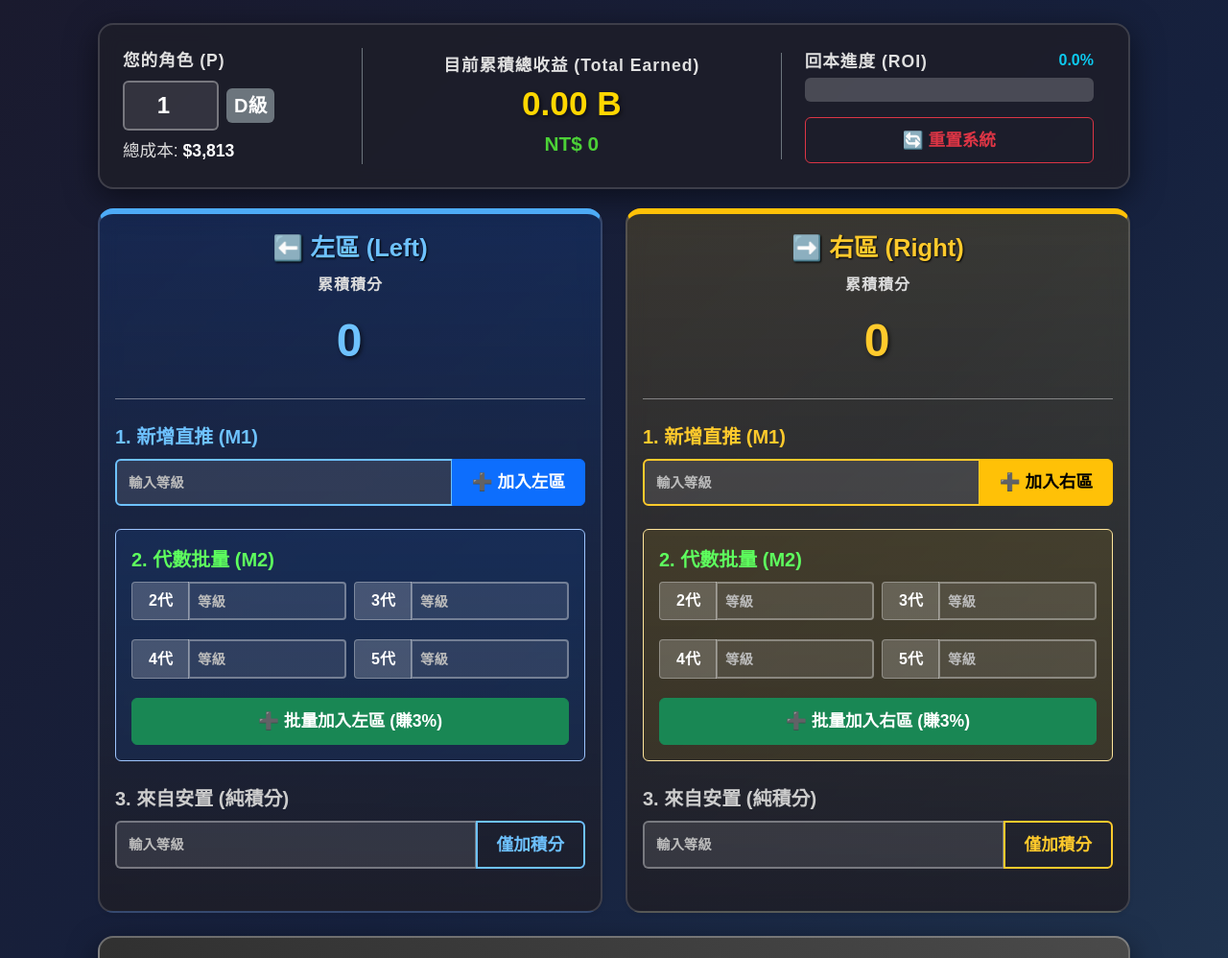
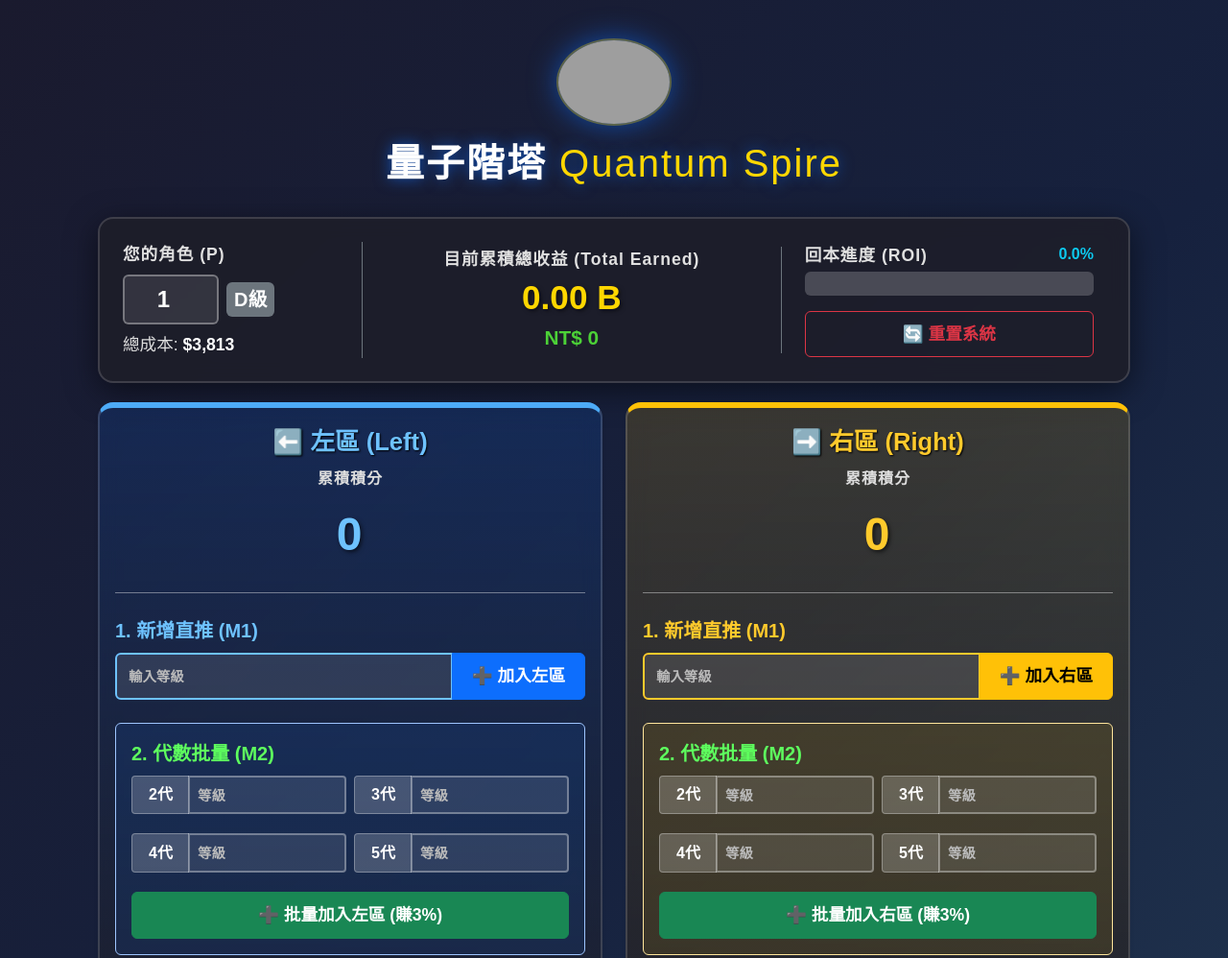
Before and after one commit to b0115080-prog/game-calculator, a plain HTML site: page index.html in a window 1280 px wide. Shown: the top 998 px of the page at 96% size. Drawn offline with nearby package versions, Linux system fonts and the light colour scheme; grey boxes are pictures that could not be loaded.

```diff
--- a/index.html
+++ b/index.html
@@ -16,6 +16,21 @@
             padding-bottom: 80px;
             font-family: "Microsoft JhengHei", "Heiti TC", sans-serif;
             color: #ffffff; /* 預設文字全白 */
+        }
+
+        /* --- Logo 區塊樣式 (新增) --- */
+        .header-section {
+            text-align: center;
+            margin-bottom: 2rem;
+            padding-top: 1rem;
+        }
+        .main-logo {
+            max-width: 120px;
+            height: auto;
+            margin-bottom: 15px;
+            filter: drop-shadow(0 0 15px rgba(13, 110, 253, 0.6)); /* 讓 Logo 發光 */
+            border-radius: 50%; /* 如果圖片是方形的，這會讓它變圓，若Logo本身是透明底可移除 */
+            border: 2px solid rgba(255, 215, 0, 0.3);
         }
 
         /* --- 卡片樣式：降低透明度，提高對比 --- */
@@ -162,6 +177,26 @@
 <body>
 
 <div class="container mt-4" style="max-width: 1100px;">
+
+    <!-- 新增：Logo 與標題區塊 -->
+    <div class="header-section">
+        <!--
+             使用說明：
+             1. 請將剛剛生成的圖片下載，並重新命名為 logo.png
+             2. 將圖片放在與此 HTML 檔案同一個資料夾
+             3. 瀏覽器會自動讀取並顯示
+        -->
+        <img src="logo.png" alt="Quantum Spire Logo" class="main-logo" onerror="this.style.display='none'; document.getElementById('backup-icon').style.display='inline-block';">
+
+        <!-- 備用圖示 (當找不到 logo.png 時顯示) -->
+        <div id="backup-icon" style="display:none; margin-bottom: 15px;">
+            <span style="font-size: 4rem; color: #0d6efd;">⚛️</span>
+        </div>
+
+        <h1 class="fw-bold text-white" style="letter-spacing: 2px; text-shadow: 0 0 15px rgba(13, 110, 253, 0.6);">
+            量子階塔 <span style="color: #FFD700; font-weight: 300;">Quantum Spire</span>
+        </h1>
+    </div>
 
     <!-- 儀表板 -->
     <div class="dashboard-card p-4">
```
